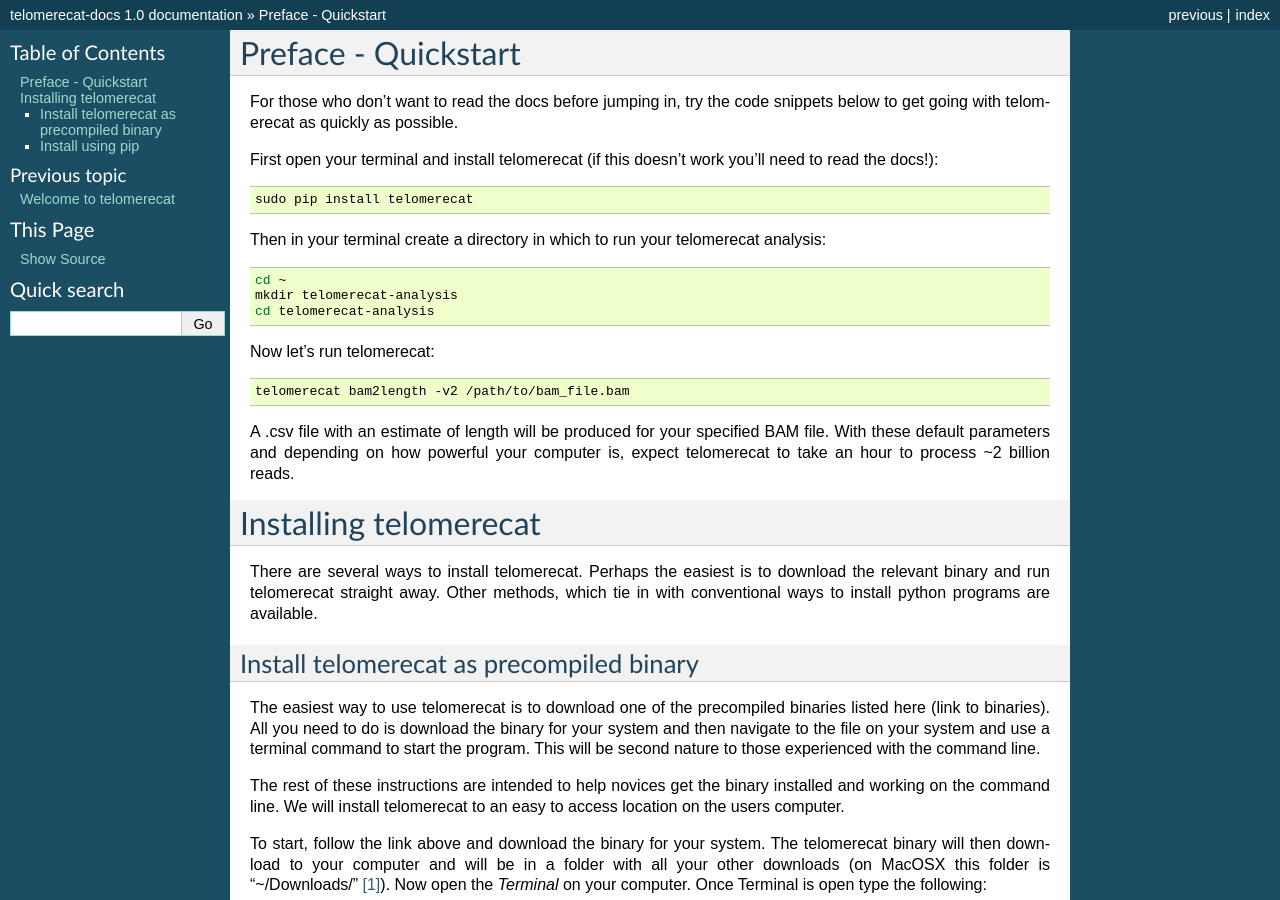
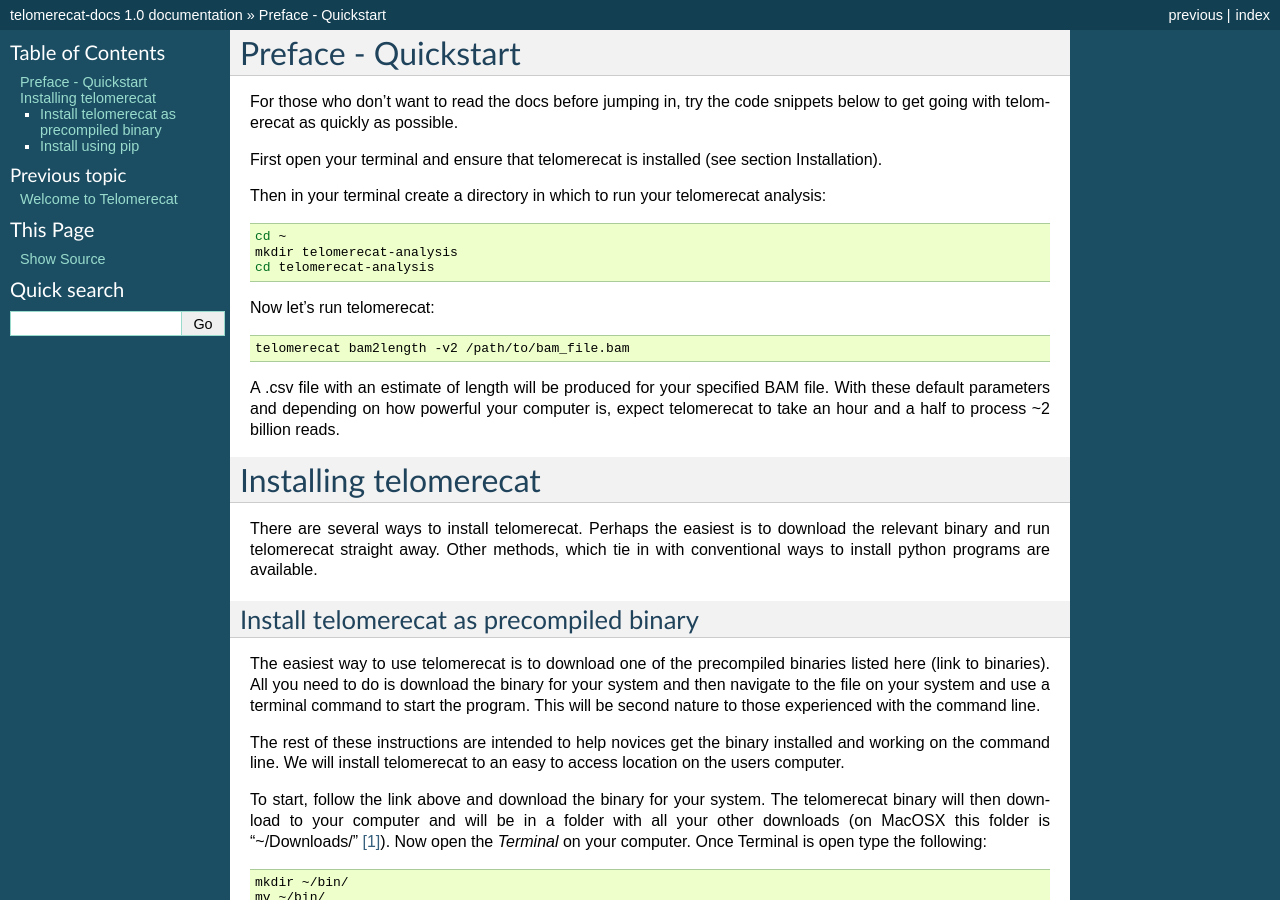
Before and after one commit to jhrf/telomerecat-docs, a Sphinx documentation site: the page built from source/Introduction.rst, in a window 1280 px wide and 900 px high. Built offline with Sphinx 7.4.7, drawn with Linux system fonts in a browser that asks for light colours; formulas are drawn with MathJax 3; pages that are not in the unit, such as notebooks, are missing from menus.

Commit message:
Updates to telomerecat docs - installation clarification

```diff
--- a/source/Introduction.rst
+++ b/source/Introduction.rst
@@ -3,11 +3,7 @@
 
 For those who don't want to read the docs before jumping in, try the code snippets below to get going with telomerecat as quickly as possible.
 
-First open your terminal and install telomerecat (if this doesn't work you'll need to read the docs!):
-
-.. code-block:: shell
-
-   sudo pip install telomerecat
+First open your terminal and ensure that telomerecat is installed (see section Installation).
 
 Then in your terminal create a directory in which to run your telomerecat analysis:
 
@@ -23,7 +19,7 @@
 
   telomerecat bam2length -v2 /path/to/bam_file.bam
 
-A .csv file with an estimate of length will be produced for your specified BAM file. With these default parameters and depending on how powerful your computer is, expect telomerecat to take an hour to process ~2 billion reads.
+A .csv file with an estimate of length will be produced for your specified BAM file. With these default parameters and depending on how powerful your computer is, expect telomerecat to take an hour and a half to process ~2 billion reads.
 
 Installing telomerecat
 ======================
@@ -71,7 +67,6 @@
 
 If you see the telomerecat welcome message you have succesfully installed telomerecat! If not, make sure you followed the steps correctly. If you can't get this install to work please try some of the options listed in the following sections.
 
-
 .. rubric:: Footnotes
 
 .. [#f1] These instructions assume that the user is using a Mac. The instructions are almost identical aside from the binary will be different and the starting Download location may be different.
```
Also changed, not shown: source/index.rst (+9 -8 lines), 8 other files.
